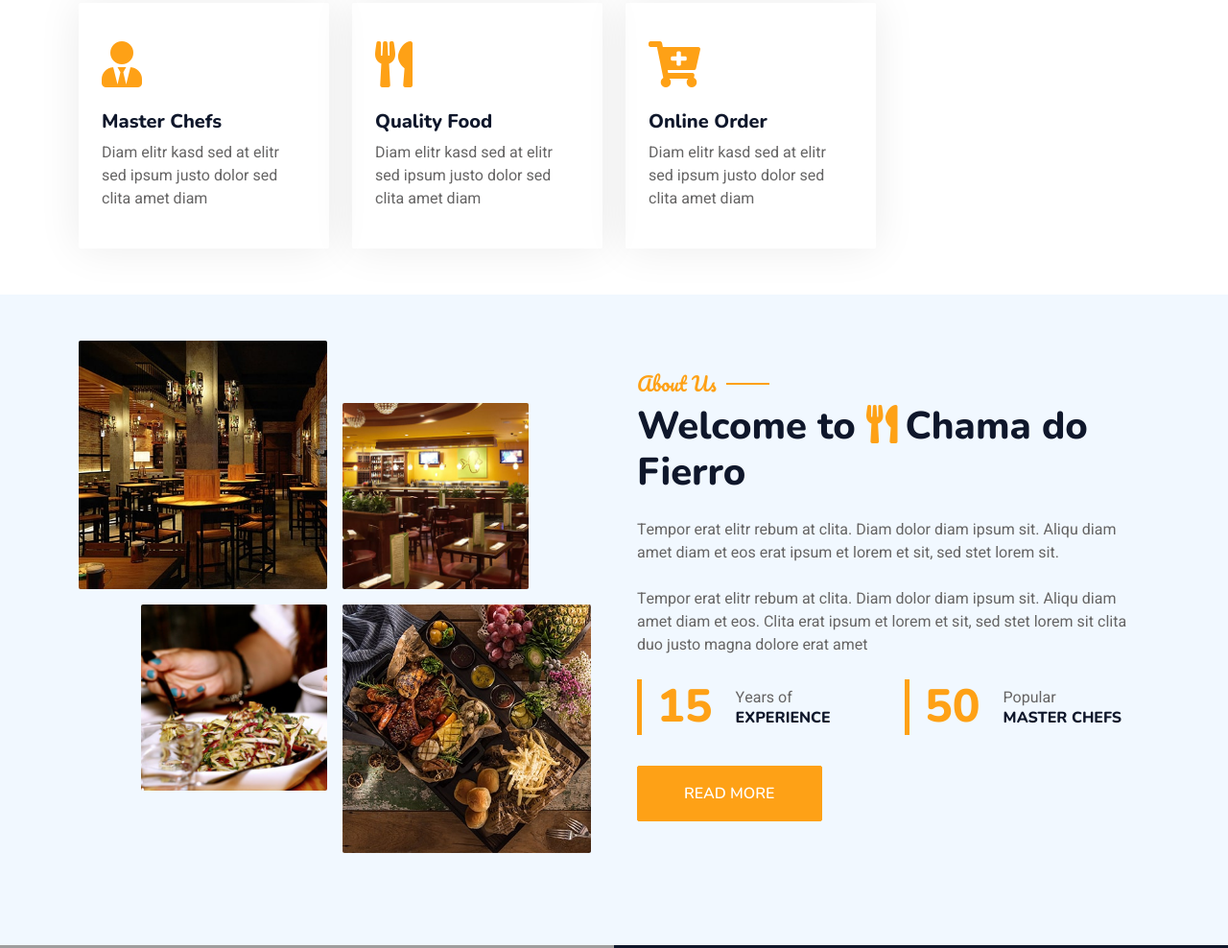
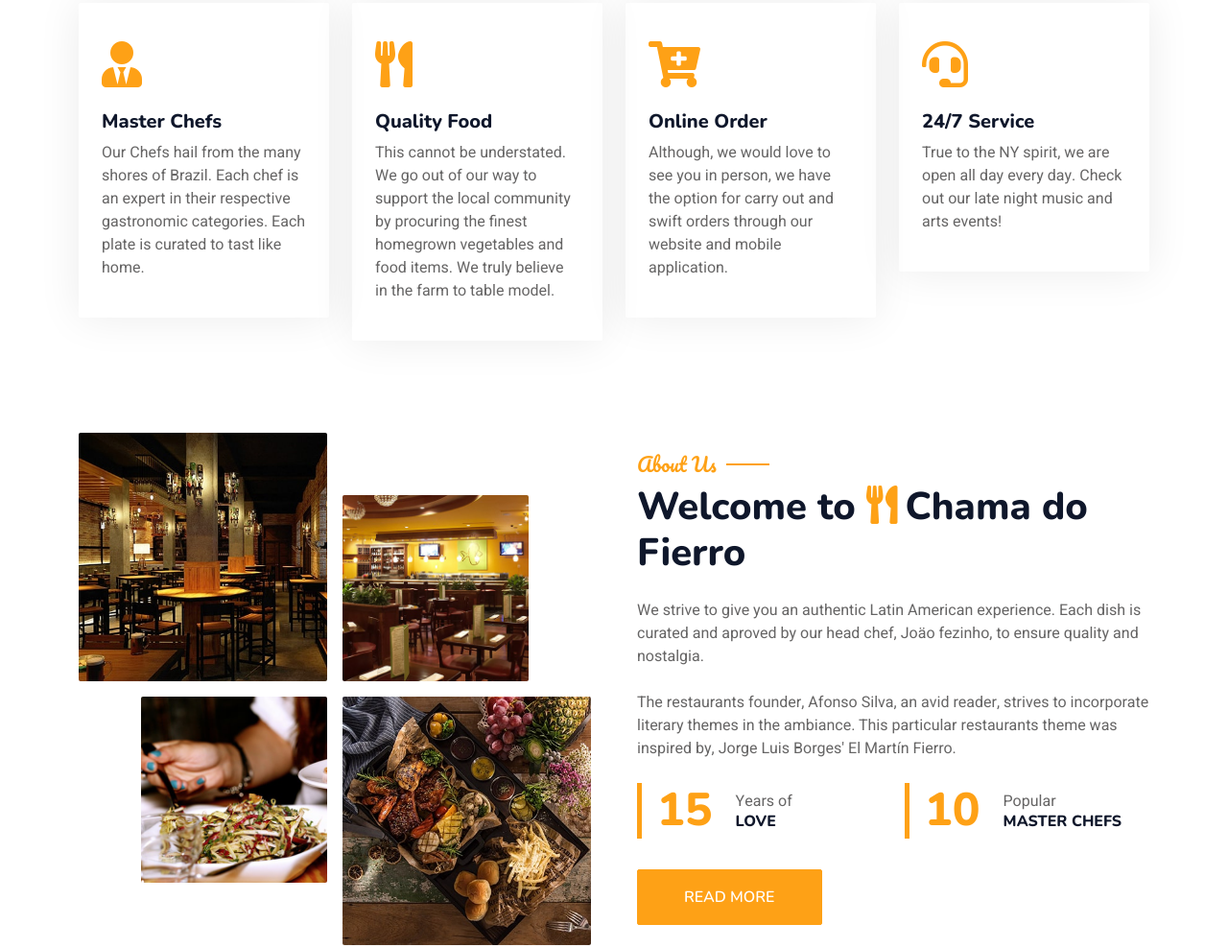
Before and after one commit to aarbaiza100/chamaDoFierro, a plain HTML site: page index.html in a window 1280 px wide. Shown: the part 570-1558 px from the top of the page at 96% size. Drawn offline with nearby package versions, Linux system fonts and the light colour scheme; grey boxes are pictures that could not be loaded.

Commit message:
almost done

```diff
--- a/index.html
+++ b/index.html
@@ -77,7 +77,7 @@
                     <div class="row align-items-center g-5">
                         <div class="col-lg-6 text-center text-lg-start">
                             <h1 class="display-3 text-white animated slideInLeft">Bemvindo!</h1>
-                            <p class="text-white animated slideInLeft mb-4 pb-2">Tempor erat elitr rebum at clita. Diam dolor diam ipsum sit. Aliqu diam amet diam et eos. Clita erat ipsum et lorem et sit, sed stet lorem sit clita duo justo magna dolore erat amet</p>
+                            <p class="text-white animated slideInLeft mb-4 pb-2">Welcome to New York's finest Brazilian steakhouse! bring the entire family to explore Brazil's bountiful variety of delicacies. True Latin American luxury awaits!</p>
                             <!-- <a href="" class="btn btn-primary py-sm-3 px-sm-5 me-3 animated slideInLeft">Book A Table</a> -->
                         </div>
                         <div class="col-lg-6 text-center text-lg-end overflow-hidden">
@@ -99,7 +99,7 @@
                             <div class="p-4">
                                 <i class="fa fa-3x fa-user-tie text-primary mb-4"></i>
                                 <h5>Master Chefs</h5>
-                                <p>Diam elitr kasd sed at elitr sed ipsum justo dolor sed clita amet diam</p>
+                                <p>Our Chefs hail from the many shores of Brazil. Each chef is an expert in their respective gastronomic categories. Each plate is curated to tast like home.</p>
                             </div>
                         </div>
                     </div>
@@ -108,7 +108,7 @@
                             <div class="p-4">
                                 <i class="fa fa-3x fa-utensils text-primary mb-4"></i>
                                 <h5>Quality Food</h5>
-                                <p>Diam elitr kasd sed at elitr sed ipsum justo dolor sed clita amet diam</p>
+                                <p>This cannot be understated. We go out of our way to support the local community by procuring the finest homegrown vegetables and food items. We truly believe in the farm to table model.</p>
                             </div>
                         </div>
                     </div>
@@ -117,17 +117,18 @@
                             <div class="p-4">
                                 <i class="fa fa-3x fa-cart-plus text-primary mb-4"></i>
                                 <h5>Online Order</h5>
-                                <p>Diam elitr kasd sed at elitr sed ipsum justo dolor sed clita amet diam</p>
+                                <p>Although, we would love to see you in person, we have the option for carry out and swift orders through our website and mobile application.
+                                </p>
                             </div>
                         </div>
                     </div>
-                    <!-- <div class="col-lg-3 col-sm-6 wow fadeInUp" data-wow-delay="0.7s">
+                    <div class="col-lg-3 col-sm-6 wow fadeInUp" data-wow-delay="0.7s">
                         <div class="service-item rounded pt-3">
                             <div class="p-4">
                                 <i class="fa fa-3x fa-headset text-primary mb-4"></i>
                                 <h5>24/7 Service</h5>
-                                <p>Diam elitr kasd sed at elitr sed ipsum justo dolor sed clita amet diam</p>
-                            </div> -->
+                                <p>True to the NY spirit, we are open all day every day. Check out our late night music and arts events!</p>
+                            </div>
                         </div>
                     </div>
                 </div>
@@ -159,21 +160,21 @@
                     <div class="col-lg-6">
                         <h5 class="section-title ff-secondary text-start text-primary fw-normal">About Us</h5>
                         <h1 class="mb-4">Welcome to <i class="fa fa-utensils text-primary me-2"></i>Chama do Fierro</h1>
-                        <p class="mb-4">Tempor erat elitr rebum at clita. Diam dolor diam ipsum sit. Aliqu diam amet diam et eos erat ipsum et lorem et sit, sed stet lorem sit.</p>
-                        <p class="mb-4">Tempor erat elitr rebum at clita. Diam dolor diam ipsum sit. Aliqu diam amet diam et eos. Clita erat ipsum et lorem et sit, sed stet lorem sit clita duo justo magna dolore erat amet</p>
+                        <p class="mb-4">We strive to give you an authentic Latin American experience. Each dish is curated and aproved by our head chef, Joäo fezinho, to ensure quality and nostalgia.</p>
+                        <p class="mb-4">The restaurants founder, Afonso Silva, an avid reader, strives to incorporate literary themes in the ambiance. This particular restaurants theme was inspired by, Jorge Luis Borges' El Martín Fierro.</p>
                         <div class="row g-4 mb-4">
                             <div class="col-sm-6">
                                 <div class="d-flex align-items-center border-start border-5 border-primary px-3">
                                     <h1 class="flex-shrink-0 display-5 text-primary mb-0" data-toggle="counter-up">15</h1>
                                     <div class="ps-4">
                                         <p class="mb-0">Years of</p>
-                                        <h6 class="text-uppercase mb-0">Experience</h6>
+                                        <h6 class="text-uppercase mb-0">love</h6>
                                     </div>
                                 </div>
                             </div>
                             <div class="col-sm-6">
                                 <div class="d-flex align-items-center border-start border-5 border-primary px-3">
-                                    <h1 class="flex-shrink-0 display-5 text-primary mb-0" data-toggle="counter-up">50</h1>
+                                    <h1 class="flex-shrink-0 display-5 text-primary mb-0" data-toggle="counter-up">10</h1>
                                     <div class="ps-4">
                                         <p class="mb-0">Popular</p>
                                         <h6 class="text-uppercase mb-0">Master Chefs</h6>
```
Also changed, not shown: booking.html (+1 -1 lines), contact.html (+2 -2 lines).
